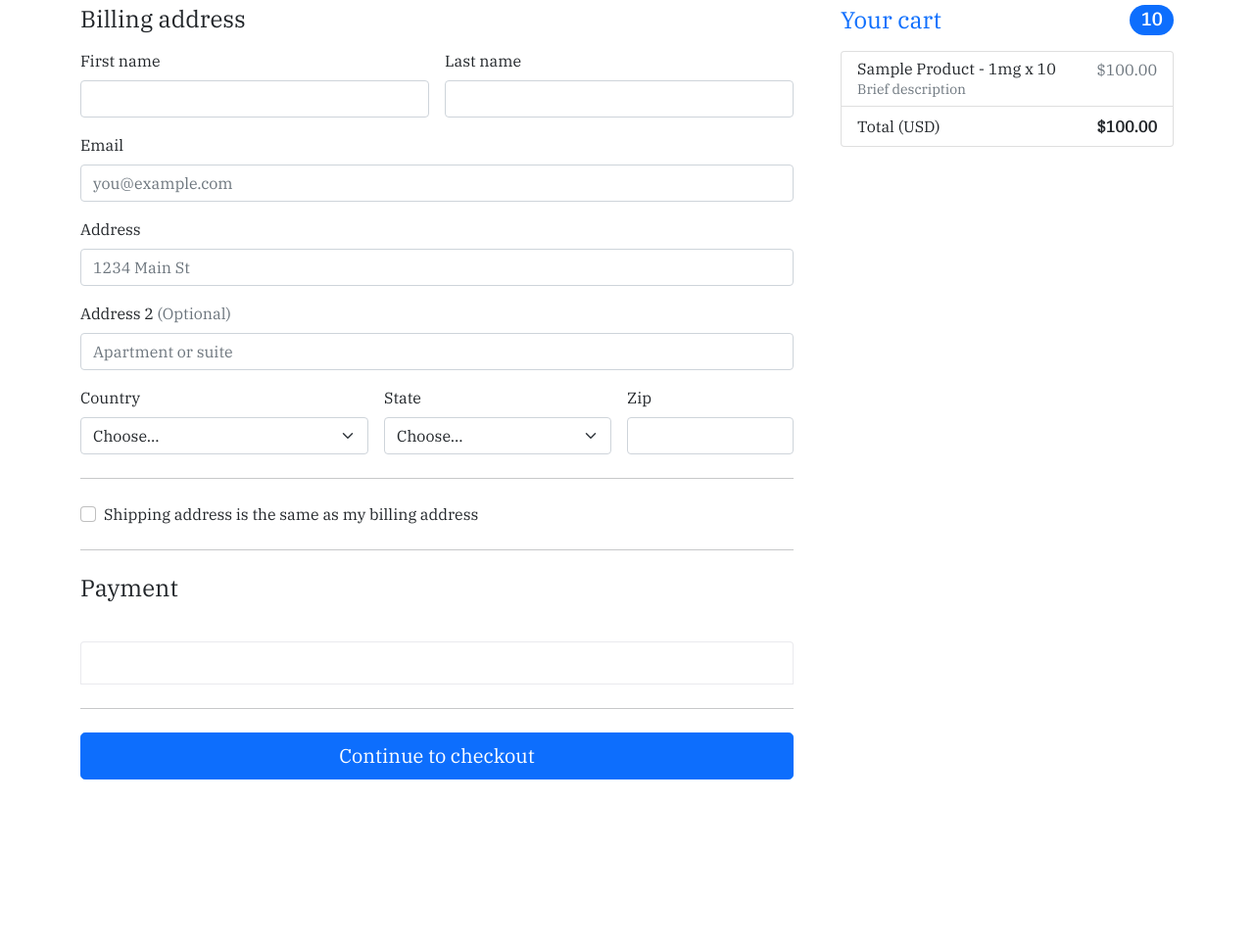
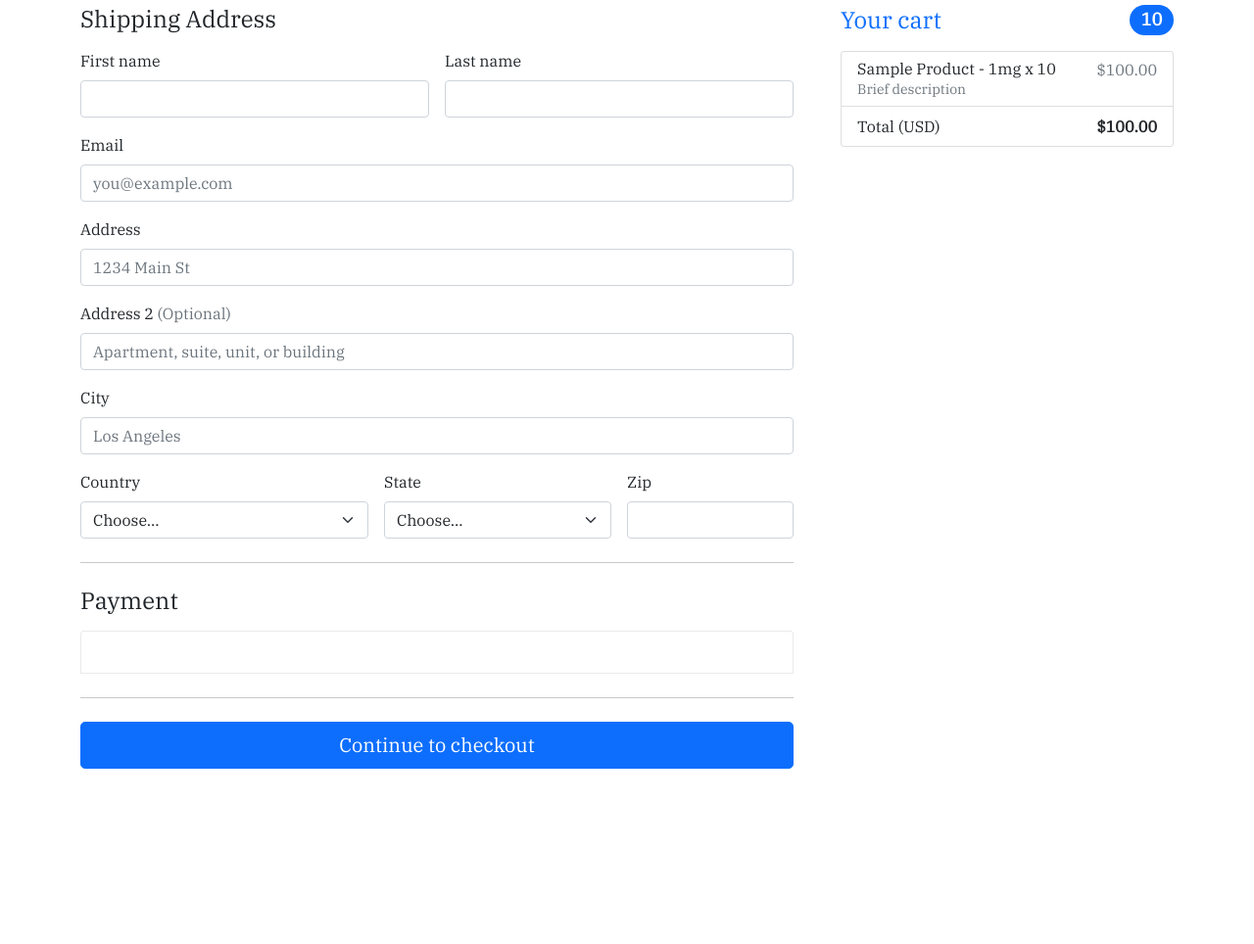
Before and after one commit to medwin49-ai/ecommerce, a Django app: template alivio/main/templates/main/checkout.html in a window 1280 px wide. Shown: the part 59-1023 px from the top of the page at 98% size. Run offline with Django 3.2, Linux system fonts and the light colour scheme; the template is opened without the code that fills it: values that come from a table or form of the project are taken from there, others are empty; tables that the repository leaves empty hold one stand-in row (values such as "Sample post"); some libraries are stand-ins or nearby versions.

Commit message:
Tracking customers' stripe ID and their shipping address in Stripe

```diff
--- a/alivio/main/models.py
+++ b/alivio/main/models.py
@@ -1,4 +1,5 @@
 from django.db import models
+import stripe
 
 
 class Product(models.Model):
@@ -30,6 +31,7 @@ class Customer(models.Model):
 	name = models.CharField(max_length=200, null=True, blank=True)
 	email = models.CharField(max_length=200, null=True, blank=True)
 	device = models.CharField(max_length=200, null=True, blank=True)
+	stripe_id = models.CharField(max_length=200, null=True, blank=True)
 
 	def __str__(self):
 		if self.name:
--- a/alivio/main/static/main/checkout.js
+++ b/alivio/main/static/main/checkout.js
@@ -68,9 +68,14 @@ form.addEventListener("submit", function(event) {
       'X-CSRFToken': csrftoken
     },
     body: JSON.stringify({
-      email: document.getElementById('email').value,
       firstName: document.getElementById('firstName').value,
       lastName: document.getElementById('lastName').value,
+      email: document.getElementById('email').value,
+      address1: document.getElementById('address').value,
+      address2: document.getElementById('address2').value,
+      city: document.getElementById('city').value,
+      state: document.getElementById('state').value,
+      zip: document.getElementById('zip').value,
       order: globalVars['order']
     })
   })
--- a/alivio/main/templates/main/checkout.html
+++ b/alivio/main/templates/main/checkout.html
@@ -33,10 +33,12 @@
           </ul>
         </div>
         <div class="col-md-7 col-lg-8">
-          <h4 class="mb-3">Billing address</h4>
+          <h4 class="mb-3">Shipping Address</h4>
           <form id="payment-form" class="needs-validation" novalidate>
             {% csrf_token %}
+
             <div class="row g-3">
+
               <div class="col-sm-6">
                 <label for="firstName" class="form-label">First name</label>
                 <input type="text" class="form-control" id="firstName" placeholder="" value="" required>
@@ -71,14 +73,22 @@
 
               <div class="col-12">
                 <label for="address2" class="form-label">Address 2 <span class="text-muted">(Optional)</span></label>
-                <input type="text" class="form-control" id="address2" placeholder="Apartment or suite">
+                <input type="text" class="form-control" id="address2" placeholder="Apartment, suite, unit, or building">
+              </div>
+
+              <div class="col-12">
+                <label for="city" class="form-label">City</label>
+                <input type="text" class="form-control" id="city" placeholder="Los Angeles" required>
+                <div class="invalid-feedback">
+                  Please enter your city.
+                </div>
               </div>
 
               <div class="col-md-5">
                 <label for="country" class="form-label">Country</label>
                 <select class="form-select" id="country" required>
                   <option value="">Choose...</option>
-                  <option>United States</option>
+                  <option value="US">United States</option>
                 </select>
                 <div class="invalid-feedback">
                   Please select a valid country.
@@ -89,7 +99,7 @@
                 <label for="state" class="form-label">State</label>
                 <select class="form-select" id="state" required>
                   <option value="">Choose...</option>
-                  <option>California</option>
+                  <option vlaue="CA">California</option>
                 </select>
                 <div class="invalid-feedback">
                   Please provide a valid state.
@@ -107,15 +117,7 @@
 
             <hr class="my-4">
 
-            <div class="form-check">
-              <input type="checkbox" class="form-check-input" id="same-address">
-              <label class="form-check-label" for="same-address">Shipping address is the same as my billing address</label>
-            </div>
-
-            <hr class="my-4">
-
             <h4 class="mb-3">Payment</h4>
-            <br>
 
             <div id="card-element"><!--Stripe.js injects the Card Element--></div>
 
```
Also changed, not shown: alivio/main/views.py (+44 -10 lines), alivio/main/migrations/0005_customer_stripe_id.py (added).
